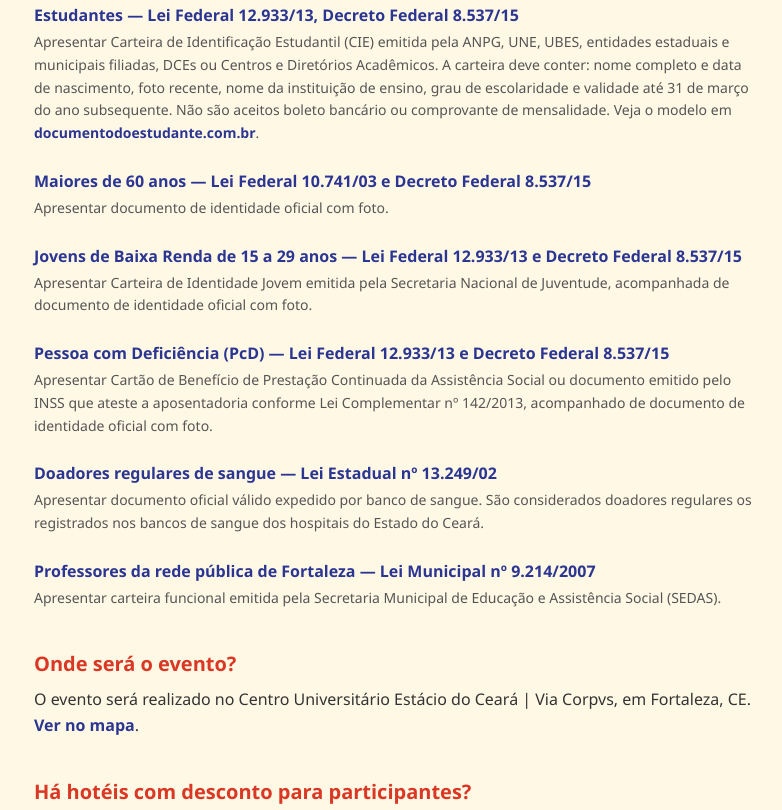
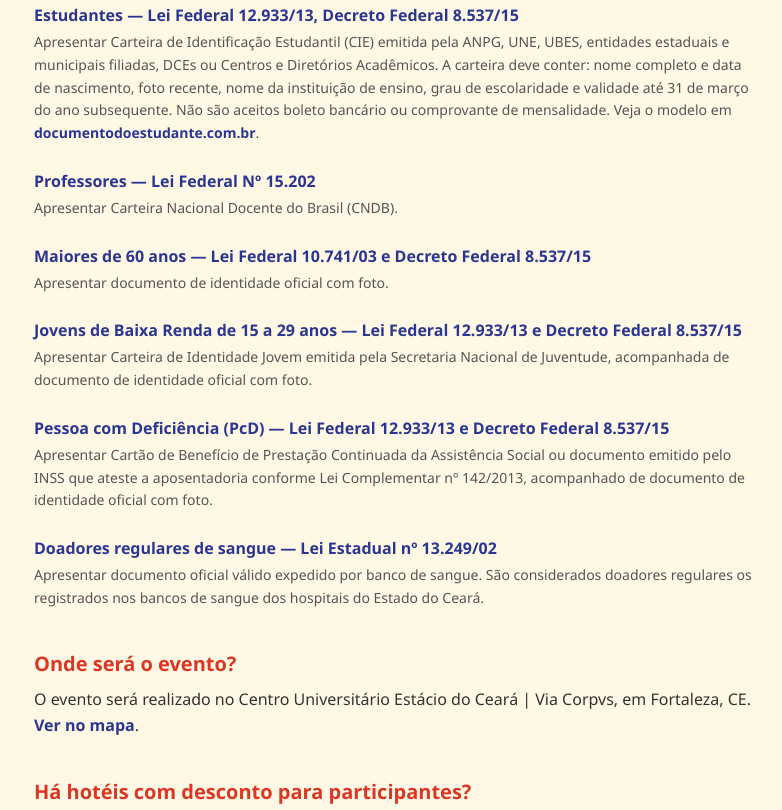
Before and after one commit to pythonNordeste/pyne2026, a plain HTML site: page faq.html in a window 1280 px wide. Shown: the part 401-1211 px from the top of the page, without its empty margins (246-1028 px from the left). Drawn offline with nearby package versions, Linux system fonts and the light colour scheme.

Commit message:
adiciona informações sobre a documentação necessária para professores na seção de meia-entrada

```diff
--- a/faq.html
+++ b/faq.html
@@ -77,6 +77,13 @@
                         </div>
 
                         <div>
+                            <p class="font-semibold mb-1" style="color: #2b3692;">Professores — Lei Federal Nº 15.202</p>
+                            <p class="leading-relaxed text-sm" style="color: #555;">
+                                Apresentar Carteira Nacional Docente do Brasil (CNDB).
+                            </p>
+                        </div>
+
+                        <div>
                             <p class="font-semibold mb-1" style="color: #2b3692;">Maiores de 60 anos — Lei Federal 10.741/03 e Decreto Federal 8.537/15</p>
                             <p class="leading-relaxed text-sm" style="color: #555;">
                                 Apresentar documento de identidade oficial com foto.
@@ -101,13 +108,6 @@
                             <p class="font-semibold mb-1" style="color: #2b3692;">Doadores regulares de sangue — Lei Estadual nº 13.249/02</p>
                             <p class="leading-relaxed text-sm" style="color: #555;">
                                 Apresentar documento oficial válido expedido por banco de sangue. São considerados doadores regulares os registrados nos bancos de sangue dos hospitais do Estado do Ceará.
-                            </p>
-                        </div>
-
-                        <div>
-                            <p class="font-semibold mb-1" style="color: #2b3692;">Professores da rede pública de Fortaleza — Lei Municipal nº 9.214/2007</p>
-                            <p class="leading-relaxed text-sm" style="color: #555;">
-                                Apresentar carteira funcional emitida pela Secretaria Municipal de Educação e Assistência Social (SEDAS).
                             </p>
                         </div>
                     </div>
```
